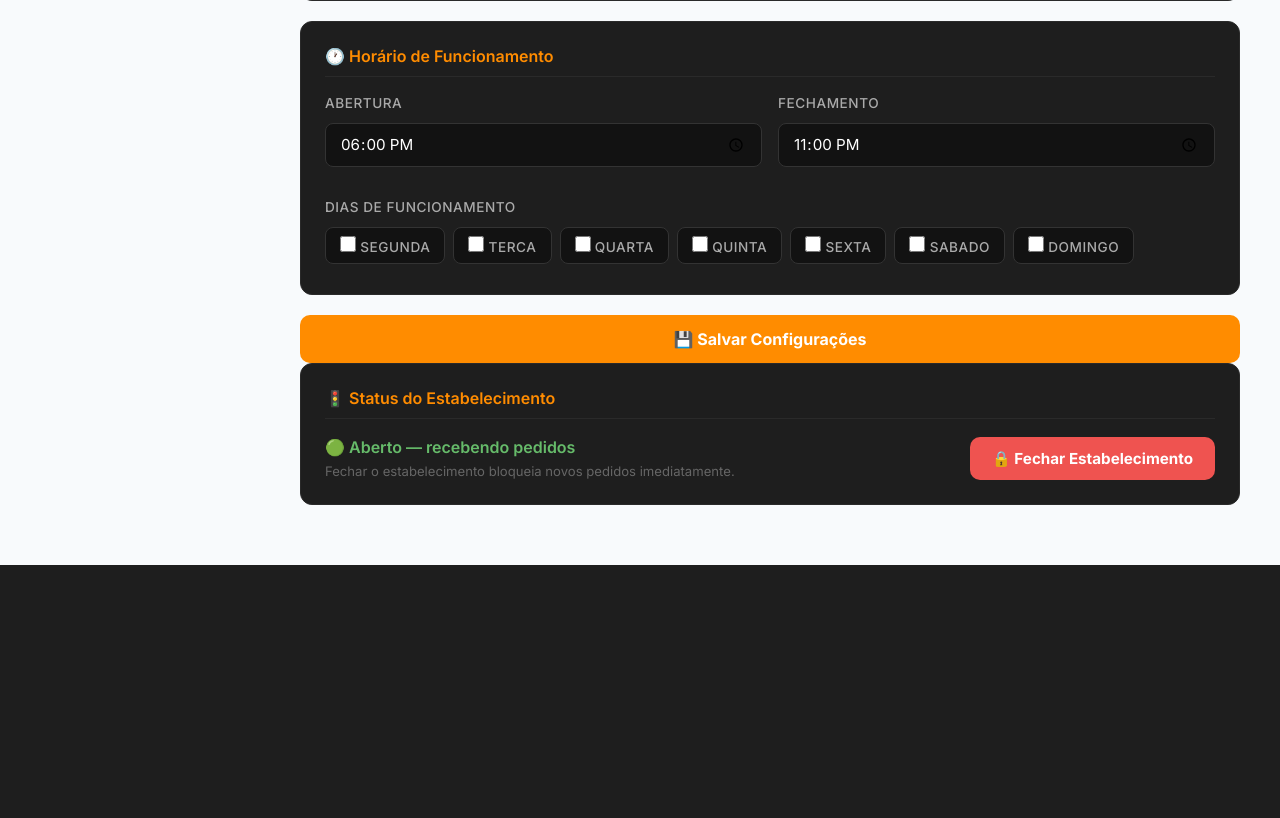
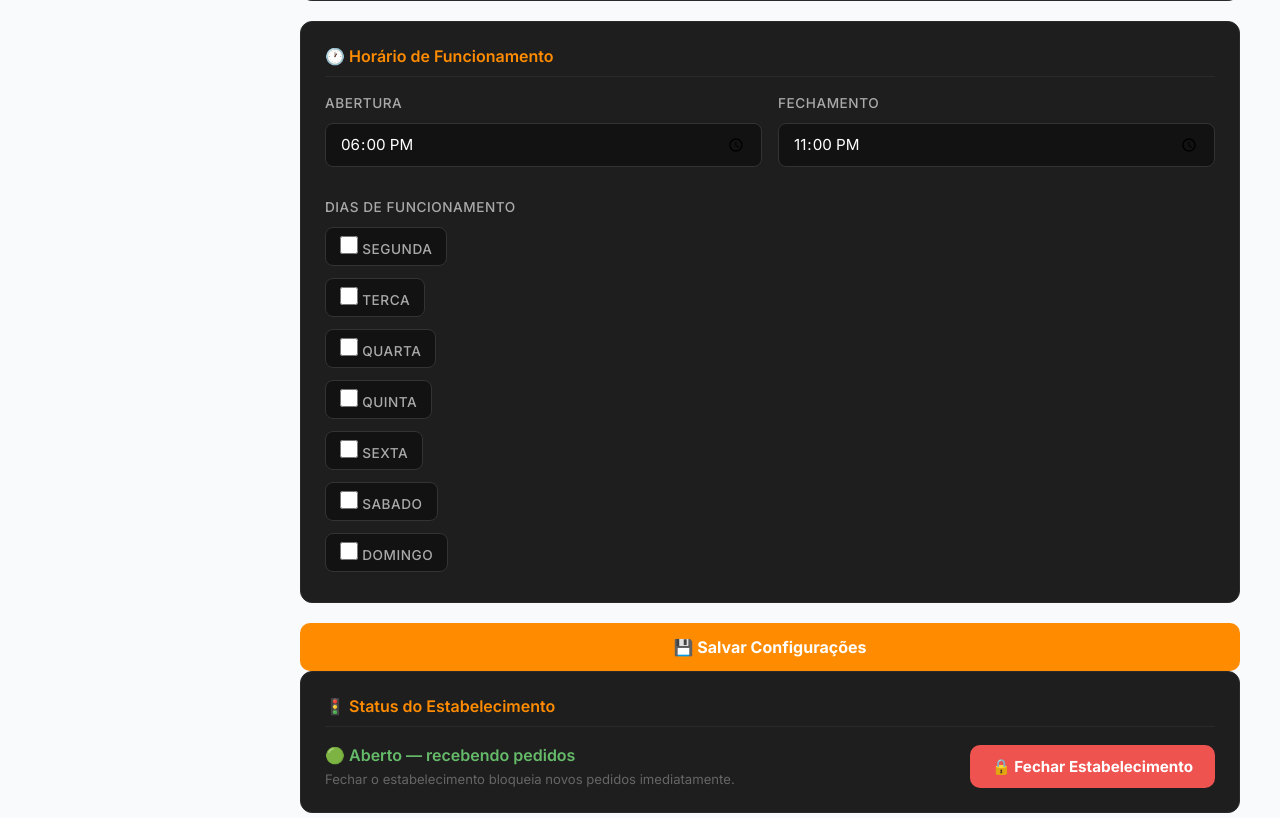
Before and after one commit to friamericardo-ux/Sistema-Restaurante, a Flask app: page /admin/configuracoes in a window 1280 px wide. Shown: the part 904-1722 px from the top of the page. Before the commit the page ends 1469 px from the top, so only its background shows below. Run offline with Flask 3, Linux system fonts and the light colour scheme; the visitor is signed in with stand-in values (Sample User, id 1); data comes from the database, SQL or seed files in the repository; data that the repository does not hold is empty; parts of the project's set-up code (start-up, migrations or seed data) failed here and were passed over; some libraries are stand-ins or nearby versions.

Commit message:
fix: layout checkboxes dias de funcionamento

```diff
--- a/static/css/admin_configuracoes.css
+++ b/static/css/admin_configuracoes.css
@@ -107,14 +107,14 @@
 /* Grid de dias da semana */
 .dias-grid {
   display: flex;
-  flex-wrap: wrap;
-  gap: 8px;
+  flex-direction: column;
+  gap: 6px;
 }
 
 .dia-checkbox {
-  display: flex;
+  display: inline-flex;
   align-items: center;
-  gap: 5px;
+  gap: 10px;
   background: #121212;
   border: 1px solid #333;
   border-radius: 8px;
@@ -124,6 +124,7 @@
   user-select: none;
   font-size: 0.85rem;
   color: #ccc;
+  width: fit-content;
 }
 
 .dia-checkbox:hover {
@@ -133,9 +134,11 @@
 
 .dia-checkbox input[type="checkbox"] {
   accent-color: #ff8c00;
-  width: 16px;
-  height: 16px;
+  width: 18px;
+  height: 18px;
   cursor: pointer;
+  margin: 0;
+  flex-shrink: 0;
 }
 
 .dia-checkbox:has(input:checked) {
```
